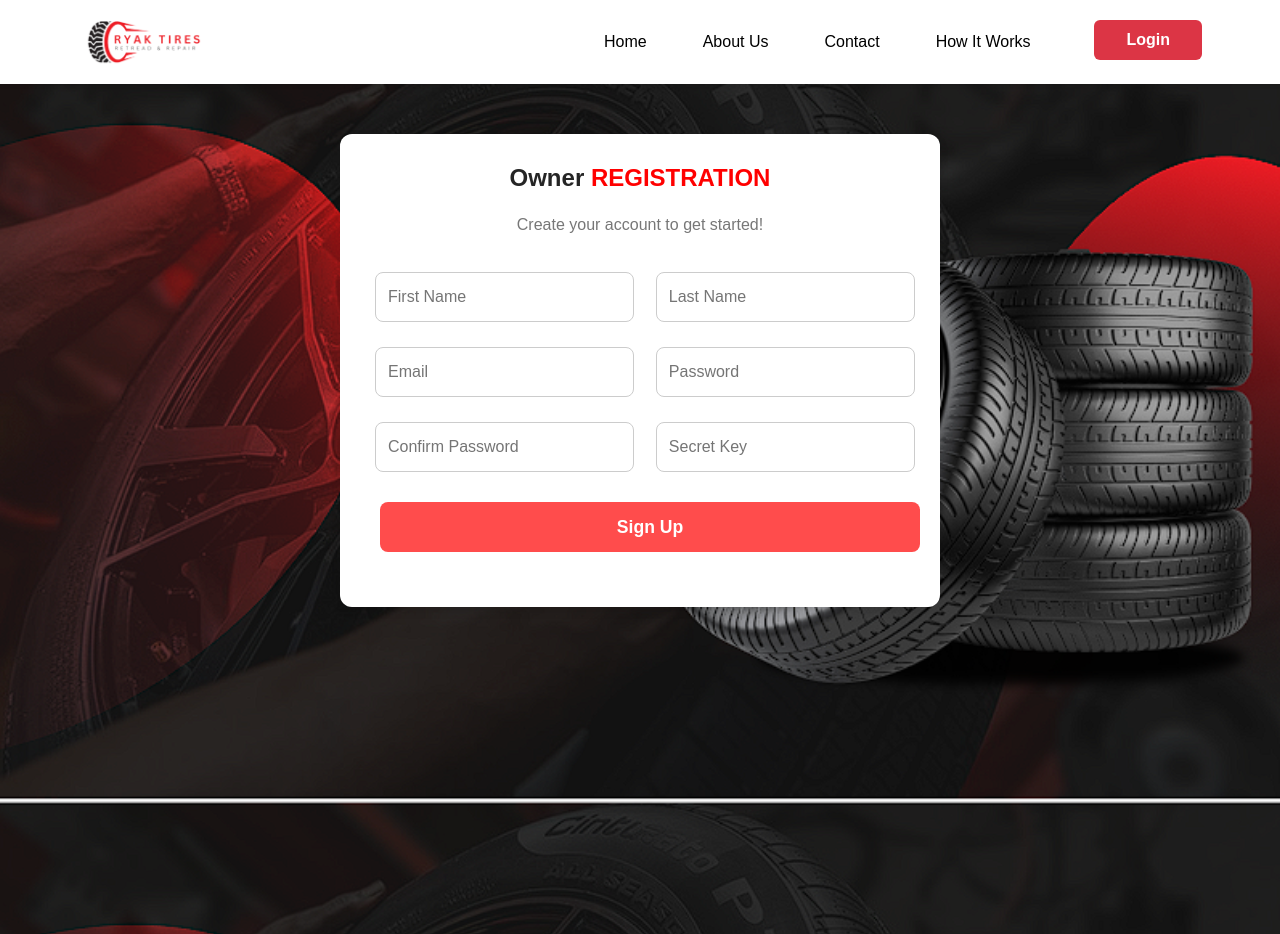
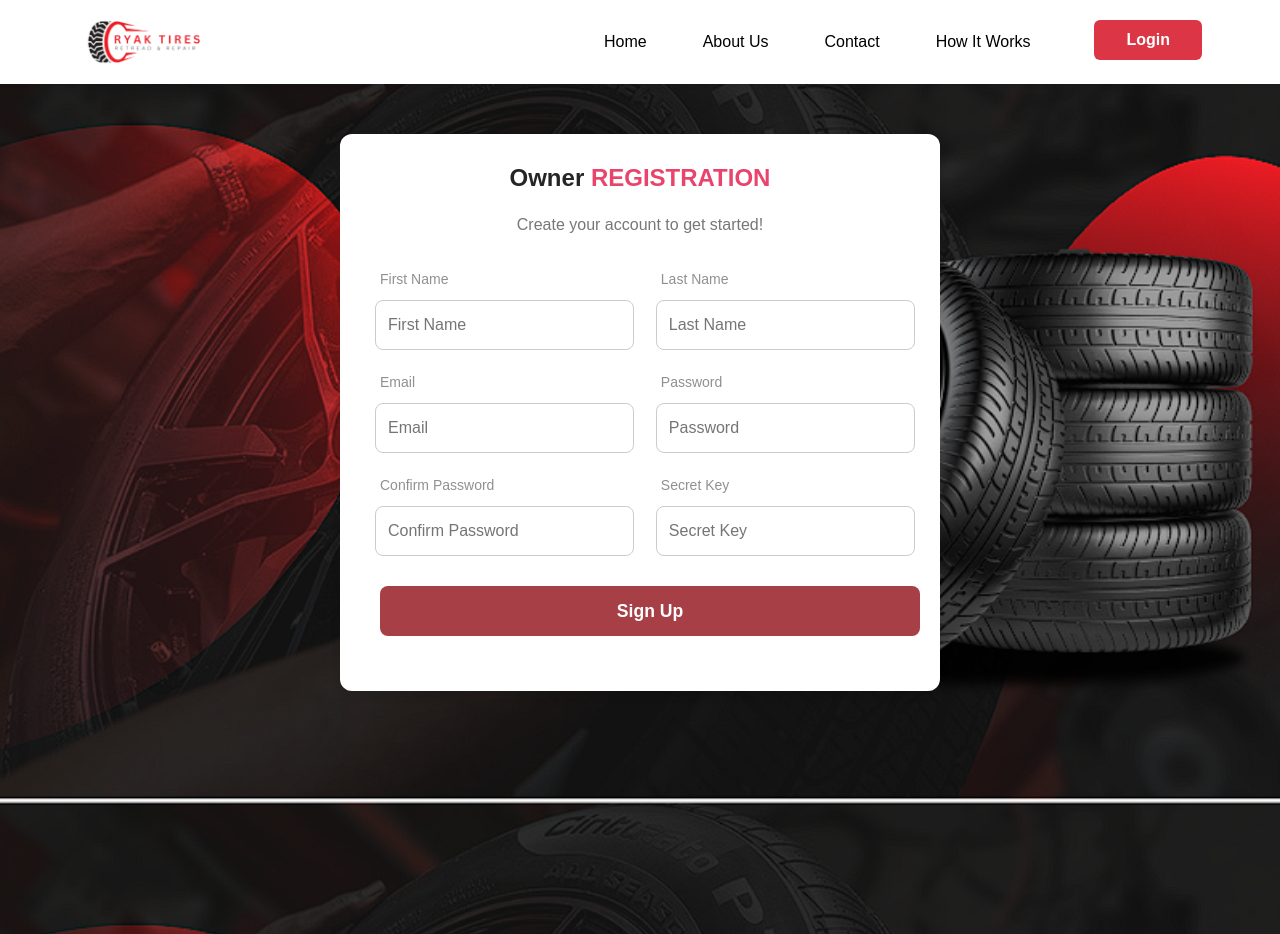
Before and after one commit to Hasindu071/tyre-repair-and-retreding-management-system, a React (Create React App) app in the folder frontend/: page /register/owner in a window 1280 px wide. Built offline with nearby package versions, Linux system fonts and the light colour scheme; no server answers.

Commit message:
add lebles in owner register

```diff
--- a/frontend/src/pages/OwnerRegister.js
+++ b/frontend/src/pages/OwnerRegister.js
@@ -1,10 +1,10 @@
 import React, { useState, useEffect } from "react";
 import axios from "axios";
 import { useNavigate } from 'react-router-dom';
-import 'bootstrap/dist/css/bootstrap.min.css'; // You can still use Bootstrap for grid layout, if needed.
-import Navbar from '../components/NavBar';  // Assuming you have a NavBar component
-import '../styles/OwnerRegister.css'; // Assuming you have a CSS file for styling
-//import { registerOwner } from '../api'; // Import the registerOwner function
+import 'bootstrap/dist/css/bootstrap.min.css';
+import Navbar from '../components/NavBar';
+import '../styles/OwnerRegister.css';
+
 const API_URL = "http://localhost:5000";
 
 export const registerOwner = async (ownerData) => {
@@ -25,7 +25,8 @@ const OwnerRegister = () => {
         lastName: '',
         email: '',
         password: '',
-        Confirm_Password: ''
+        Confirm_Password: '',
+        secretKey: ''
     });
 
     useEffect(() => {
@@ -75,8 +76,10 @@ const OwnerRegister = () => {
                     <form onSubmit={handleSubmit}>
                         <div className="custom-row">
                             <div className="custom-col">
+                                <label htmlFor="firstName">First Name</label>
                                 <input
                                     type="text"
+                                    id="firstName"
                                     name="firstName"
                                     placeholder="First Name"
                                     value={formData.firstName}
@@ -86,8 +89,10 @@ const OwnerRegister = () => {
                                 />
                             </div>
                             <div className="custom-col">
+                                <label htmlFor="lastName">Last Name</label>
                                 <input
                                     type="text"
+                                    id="lastName"
                                     name="lastName"
                                     placeholder="Last Name"
                                     value={formData.lastName}
@@ -97,8 +102,10 @@ const OwnerRegister = () => {
                                 />
                             </div>
                             <div className="custom-col">
+                                <label htmlFor="email">Email</label>
                                 <input
                                     type="email"
+                                    id="email"
                                     name="email"
                                     placeholder="Email"
                                     value={formData.email}
@@ -108,8 +115,10 @@ const OwnerRegister = () => {
                                 />
                             </div>
                             <div className="custom-col">
+                                <label htmlFor="password">Password</label>
                                 <input
                                     type="password"
+                                    id="password"
                                     name="password"
                                     placeholder="Password"
                                     value={formData.password}
@@ -119,8 +128,10 @@ const OwnerRegister = () => {
                                 />
                             </div>
                             <div className="custom-col">
+                                <label htmlFor="Confirm_Password">Confirm Password</label>
                                 <input
                                     type="password"
+                                    id="Confirm_Password"
                                     name="Confirm_Password"
                                     placeholder="Confirm Password"
                                     value={formData.Confirm_Password}
@@ -130,8 +141,10 @@ const OwnerRegister = () => {
                                 />
                             </div>
                             <div className="custom-col">
+                                <label htmlFor="secretKey">Secret Key</label>
                                 <input
                                     type="password"
+                                    id="secretKey"
                                     name="secretKey"
                                     placeholder="Secret Key"
                                     value={formData.secretKey}
--- a/frontend/src/styles/OwnerRegister.css
+++ b/frontend/src/styles/OwnerRegister.css
@@ -12,6 +12,14 @@
     margin-left: auto;
     margin-right: auto;
   }
+
+  .custom-col label {
+    font-size: 14px;
+    font-weight: 100;
+    color: #8f9092;
+    margin-bottom: 5px;
+    margin-left: 10px;
+}
 
 /* Card styling */
 .custom-card {
@@ -30,7 +38,7 @@
 }
 
 .register-owner-title span {
-    color: red;
+    color: rgb(233, 68, 107);
 }
 
 .custom-subtitle {
@@ -74,7 +82,7 @@
 
 /* Button styling */
 .custom-btn {
-    background-color: #ff4c4c;
+    background-color: #a73f46;
     border: none;
     font-size: 1.1rem;
     font-weight: bold;
@@ -86,7 +94,7 @@
 }
 
 .custom-btn:hover {
-    background-color: #e63e3e;
+    background-color: #e63e62;
 }
 
 /* Responsive design: Stacks the columns on smaller screens */
```
